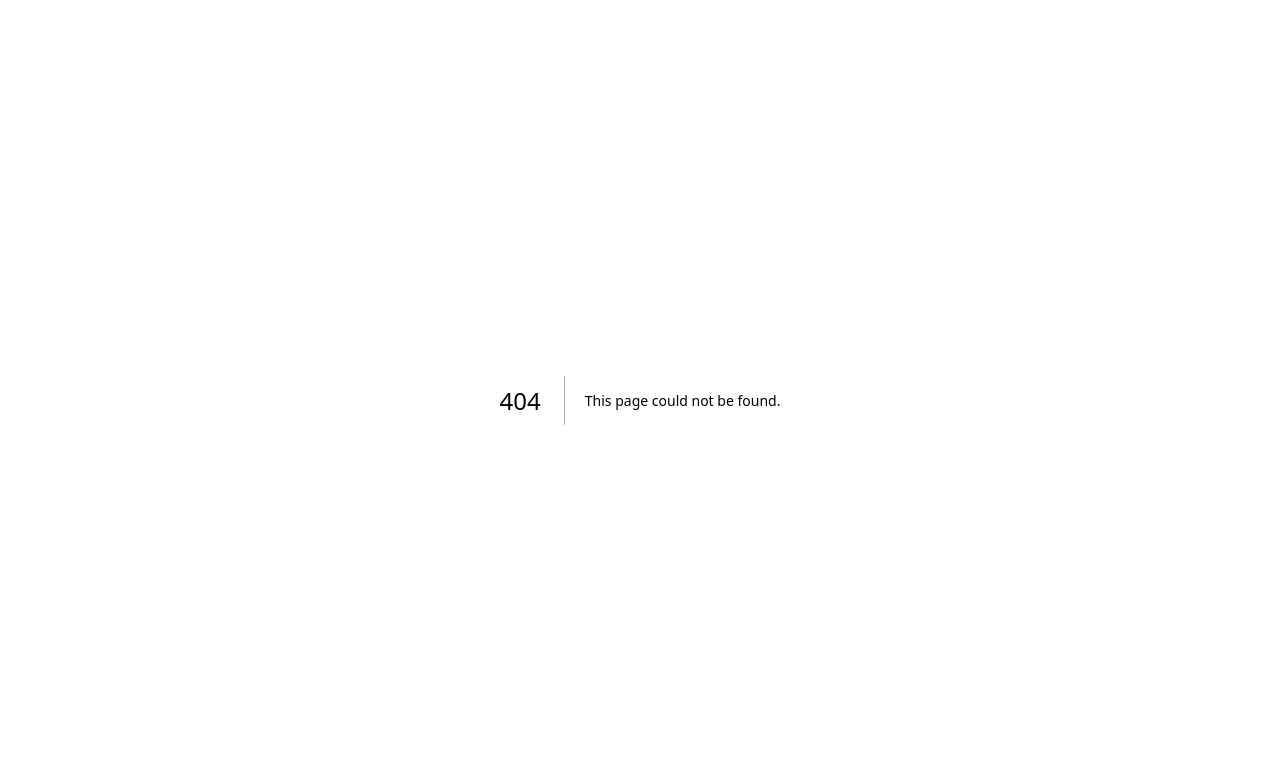
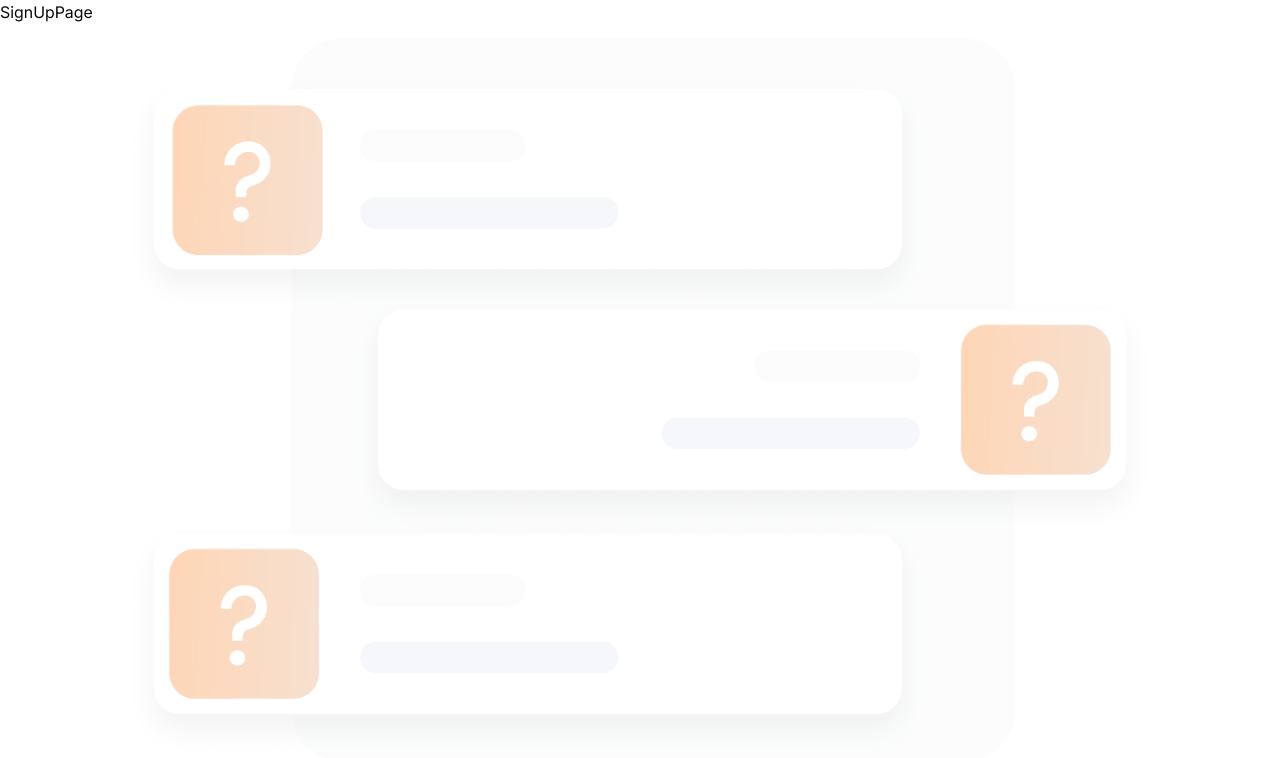
Before and after one commit to shysssthanhtri/dev-blogs, a Next.js app: page /sign-up in a window 1280 px wide. Before the commit this address had no page. Shown: the top 758 px of the page. Built offline with nearby package versions, Linux system fonts and the light colour scheme.

Commit message:
feat: auth layout

```diff
--- /dev/null
+++ b/app/(auth)/layout.tsx
@@ -0,0 +1,11 @@
+import React from "react";
+
+const AuthLayout = ({ children }: { children: React.ReactNode }) => {
+  return (
+    <main className="bg-auth-light dark:bg-auth-dark bg-cover bg-center bg-no-repeat">
+      {children}
+    </main>
+  );
+};
+
+export default AuthLayout;
--- /dev/null
+++ b/app/(auth)/sign-up/page.tsx
@@ -0,0 +1,7 @@
+import React from "react";
+
+const SignUpPage = () => {
+  return <div>SignUpPage</div>;
+};
+
+export default SignUpPage;
--- a/app/globals.css
+++ b/app/globals.css
@@ -41,6 +41,12 @@
   --radius-md: calc(var(--radius) - 2px);
   --radius-lg: var(--radius);
   --radius-xl: calc(var(--radius) + 4px);
+
+  --background-image-auth-dark: url("/images/auth-dark.png");
+  --background-image-auth-light: url("/images/auth-light.png");
+
+  --font-inter: var(--font-inter);
+  --font-space-grotesk: var(--font-space-grotesk);
 }
 
 :root {
```
Also changed, not shown: app/(auth)/sign-in/page.tsx (added).
